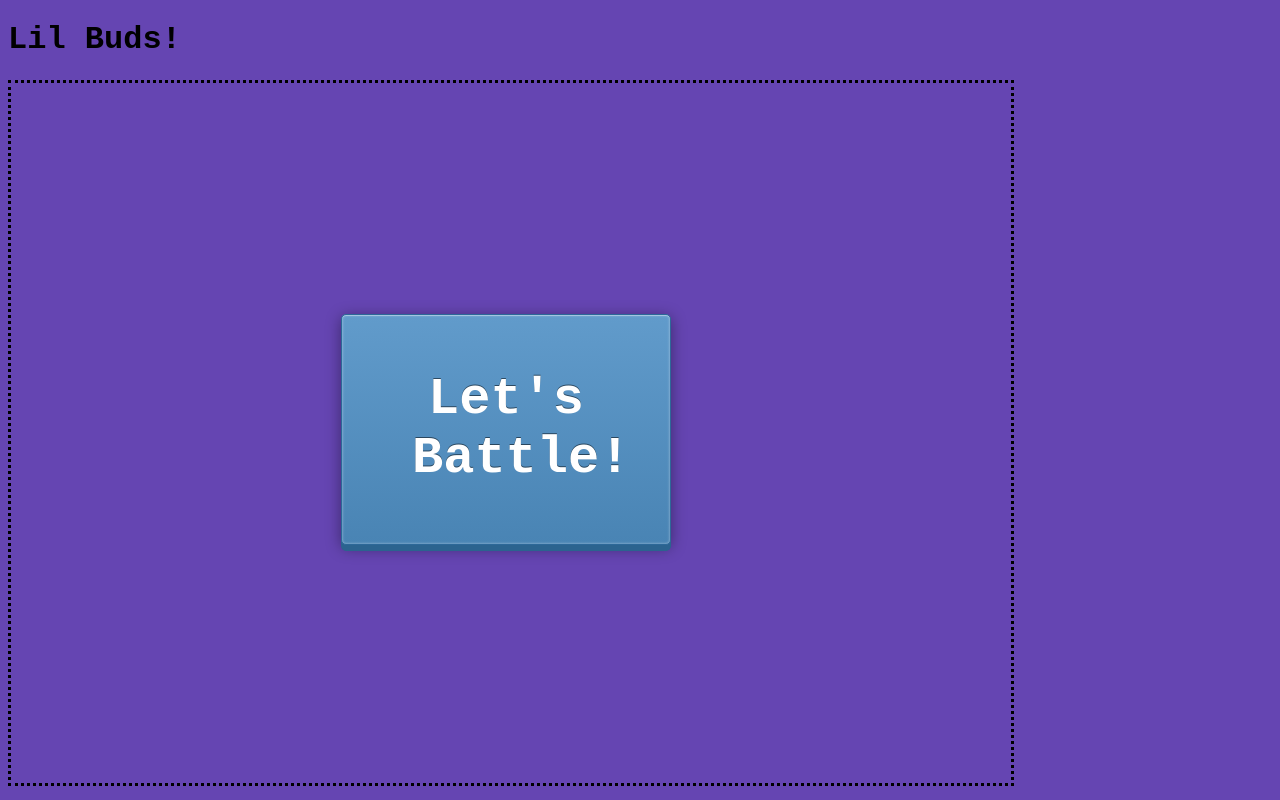
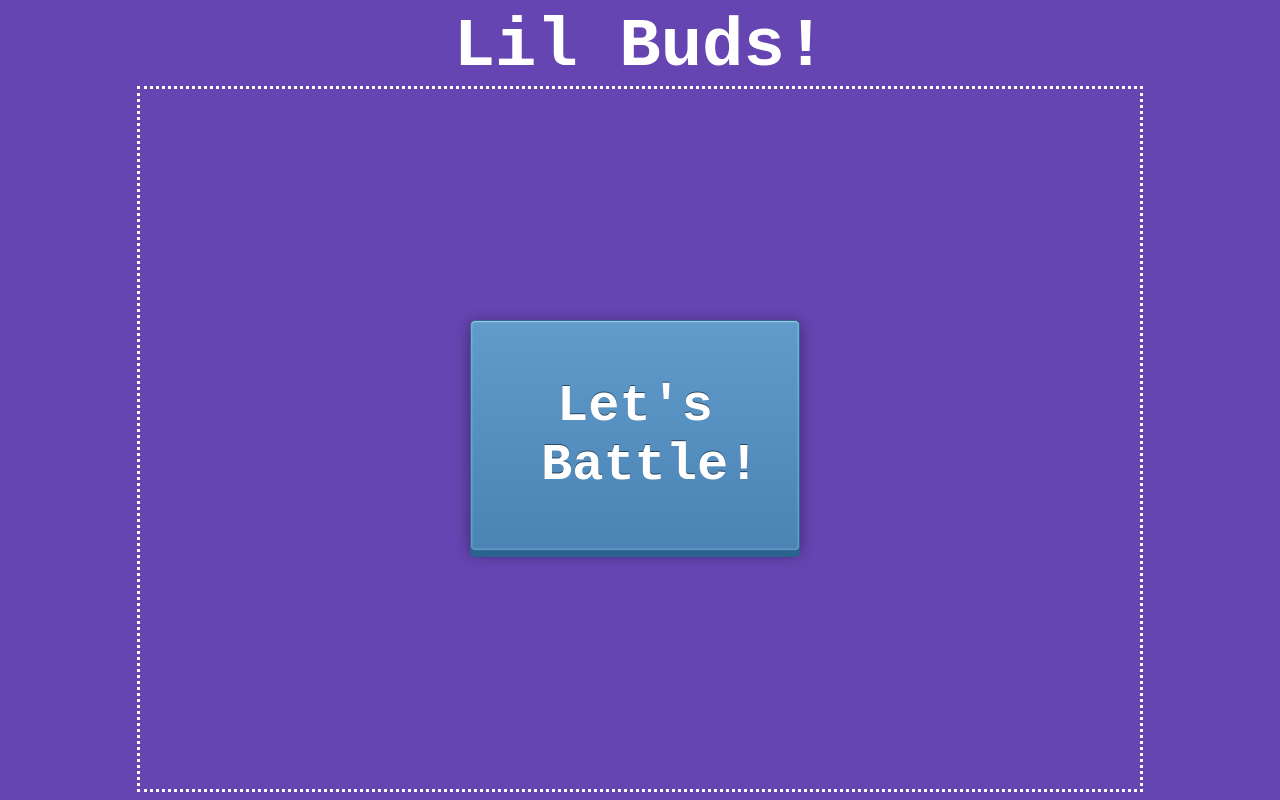
Before and after one commit to tarrinneal/lilbuds, a website: page public/lilbuds.html in a window 1280 px wide. Drawn offline with Linux system fonts and the light colour scheme; a web font is replaced by a local one.

Commit message:
changed logo, centered app and logo, decreased margin on logo and choose bud text

```diff
--- a/public/lilbuds.html
+++ b/public/lilbuds.html
@@ -12,7 +12,7 @@
 
   <body>
     <header class="header">
-      <h1>Lil Buds!</h1>
+      <h1 id="logo">Lil Buds!</h1>
     </header>
     <div id="app"></div>
   </body>
--- a/public/styles.css
+++ b/public/styles.css
@@ -5,19 +5,28 @@ html, body, #app {
 body {
   background-color: #6545B2;
   font-family: 'Goldman', 'Courier New', Courier, monospace;
+  display: flexbox;
 }
 #app {
-  border: black dotted;
+  border: white dotted;
   height:700px;
   width: 1000px;
   background-color: rgba(0, 0, 0,0);
   overflow: hidden;
+  margin: 0 auto;
+
 }
 
-.bud-pic {
-  width: 10%;
+/*
+---------------logo----------------
+*/
+#logo {
+  font-size: 69px;
+  width: fit-content;
+  margin: 0 auto;
+  color: white;
+  font-weight: bold;
 }
-
 /*
 ---------------Buttons----------------
 */
@@ -31,11 +40,6 @@ body {
 .battle-start-button {
   grid-column: 2;
   grid-row: 2;
-  /* font-size: 69px;
-  text-transform: uppercase;
-  background-color: cornflowerblue;
-  border-radius: 15px 75px;
-  box-shadow: 25px 15px black;*/
   display: inline-block;
   text-decoration: none;
   color: #fff;
@@ -78,9 +82,11 @@ body {
 .choose-bud-title {
   text-align: center;
   font-size: 42px;
+  margin: 0;
+  color: white;
 }
 .choose-window-box {
-  height: 565px;
+  height: 655px;
   overflow: hidden scroll;
 }
 .choose-window {
```
